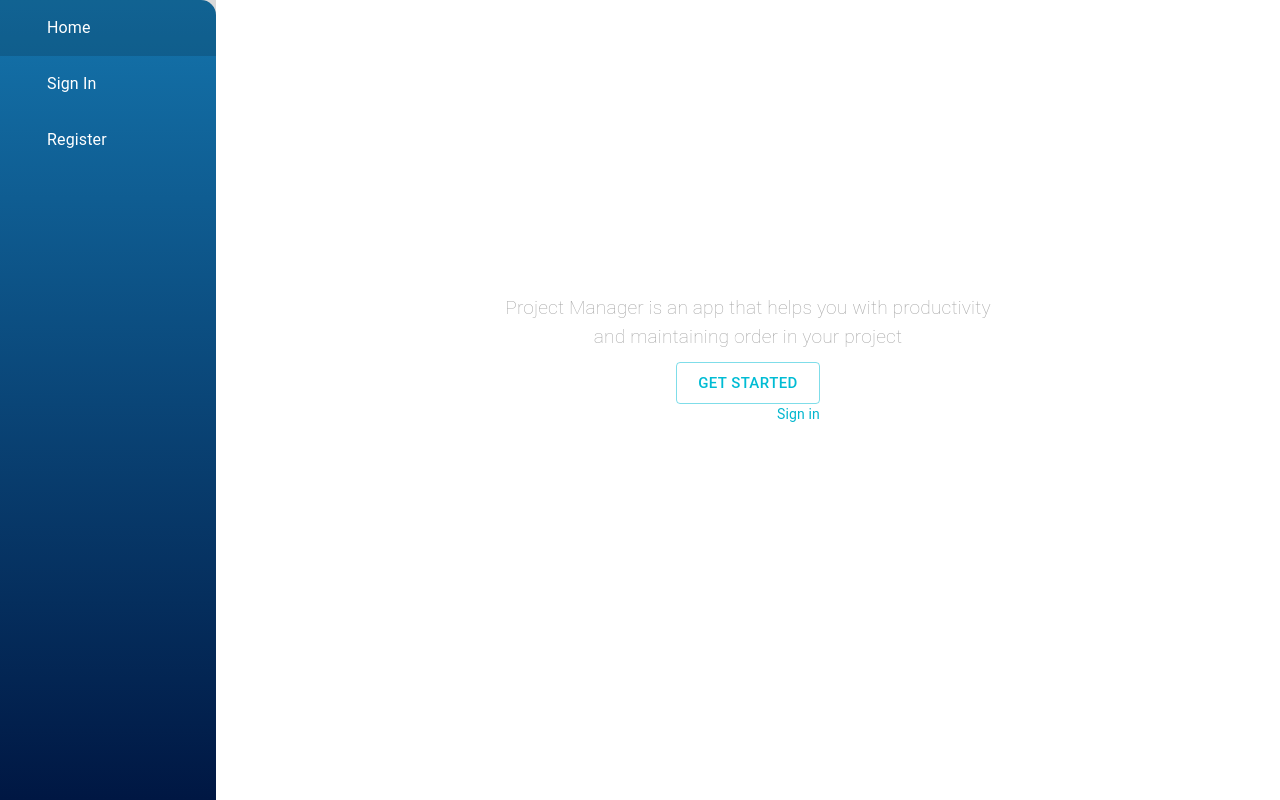
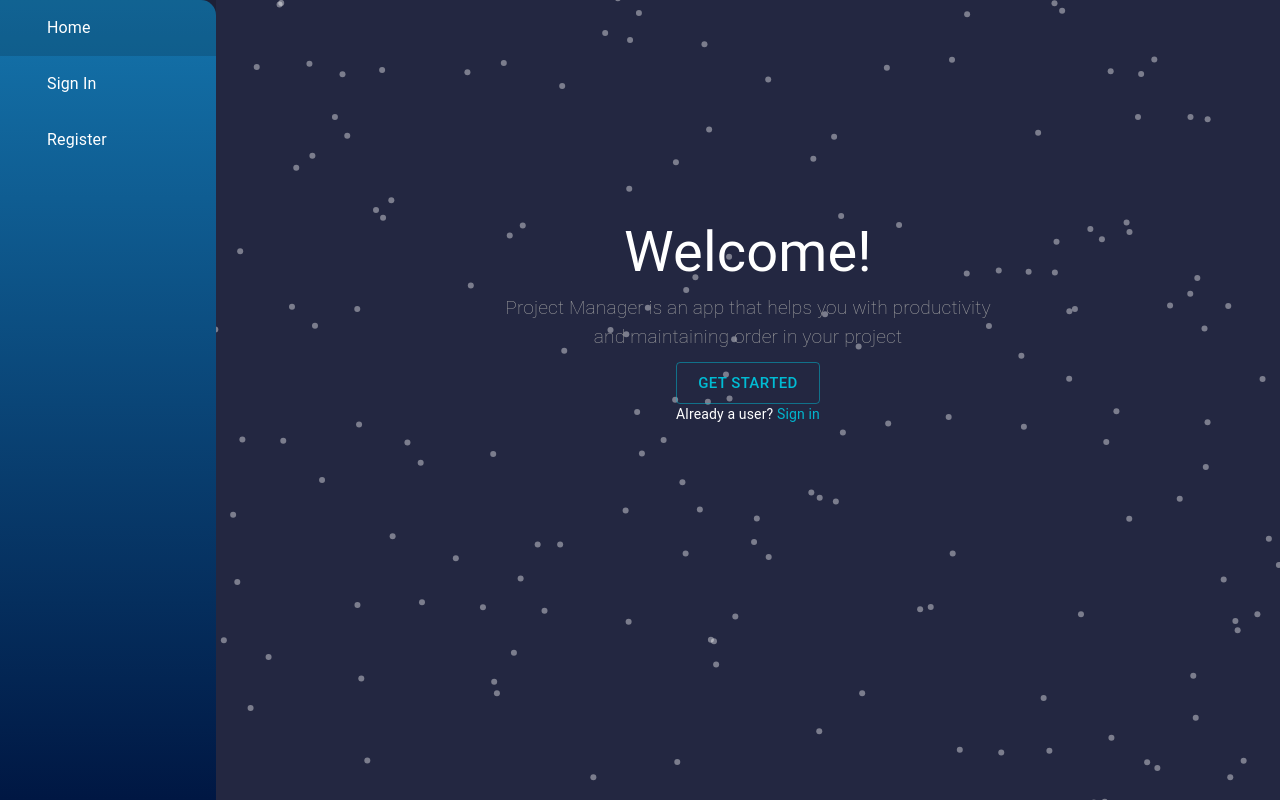
Before and after one commit to AkaThoconCute/project-manager, a React (Vite) app in the folder kanban-board-fe/: page / in a window 1280 px wide. Built offline with nearby package versions, Linux system fonts and the light colour scheme; no server answers; some icons are missing.

Commit message:
fix ParticlesBackground

```diff
--- a/kanban-board-fe/src/components/ParticlesBackground.tsx
+++ b/kanban-board-fe/src/components/ParticlesBackground.tsx
@@ -20,6 +20,8 @@ const ParticlesBackground = ({ disableMove }: ParticlesBackgroundProps) => {
 
   const options: ISourceOptions = useMemo(
     () => ({
+      fullScreen: { enable: true, zIndex: -1 },
+      background: { color: { value: "rgb(35, 39, 65)" } },
       particles: {
         number: {
           value: 200,
@@ -74,13 +76,6 @@ const ParticlesBackground = ({ disableMove }: ParticlesBackgroundProps) => {
   return (
     <Particles
       id="tsparticles"
-      style={{
-        background: "rgb(35, 39, 65)",
-        position: "fixed",
-        zIndex: -1,
-        top: 0,
-        left: 0,
-      }}
       options={options}
     />
   );
```
